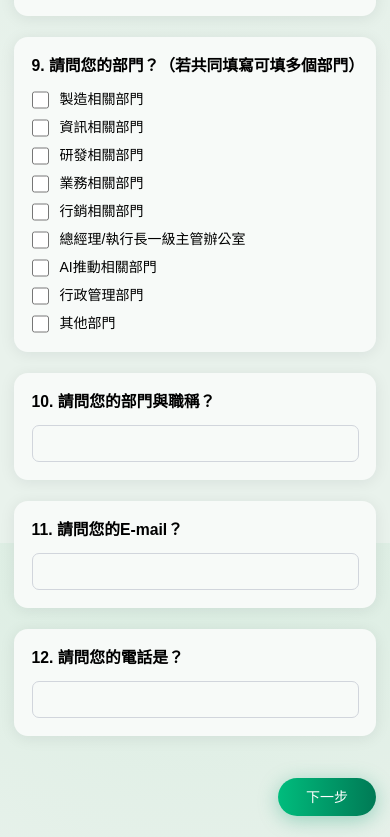
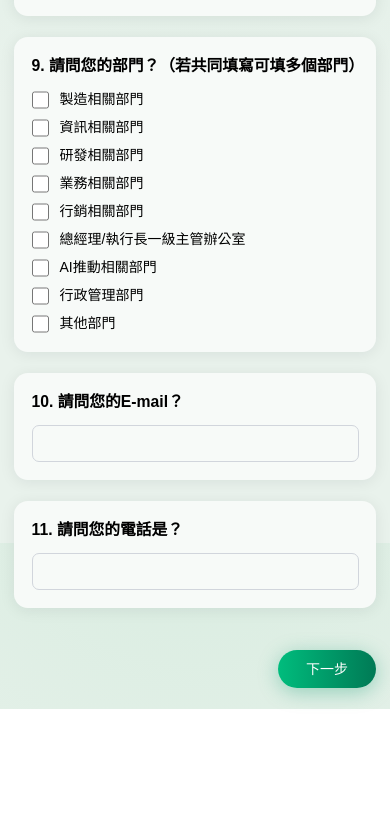
Before and after one commit to sharonyangg/ai-maturity-scale, a Next.js app: page /quiz/0 in a window 390 px wide. Shown: the part 1145-1982 px from the top of the page. After the commit the page ends 1854 px from the top, so only its background shows below. Built offline with nearby package versions, Linux system fonts and the light colour scheme.

Commit message:
Remove duplicate department/title question from company info page
Q10 ("部門與職稱") duplicated Q8 (職稱職級) and Q9 (部門), so it's
removed; the E-mail and phone questions renumber to 10 and 11.

```diff
--- a/src/components/quiz/CompanyInfoForm.tsx
+++ b/src/components/quiz/CompanyInfoForm.tsx
@@ -224,20 +224,7 @@ export function CompanyInfoForm({ showErrors = false }: { showErrors?: boolean }
 
       <div className={CARD_CLASS}>
         <label className="block">
-          <span className={labelClass}>10. 請問您的部門與職稱？</span>
-          <input
-            type="text"
-            value={companyInfo.departmentTitle ?? ""}
-            onChange={(e) => setCompanyField("departmentTitle", e.target.value)}
-            className={inputClass(Boolean(errors.departmentTitle))}
-          />
-        </label>
-        {errors.departmentTitle && <p className={ERROR_TEXT_CLASS}>{errors.departmentTitle}</p>}
-      </div>
-
-      <div className={CARD_CLASS}>
-        <label className="block">
-          <span className={labelClass}>11. 請問您的E-mail？</span>
+          <span className={labelClass}>10. 請問您的E-mail？</span>
           <input
             type="email"
             value={companyInfo.email ?? ""}
@@ -250,7 +237,7 @@ export function CompanyInfoForm({ showErrors = false }: { showErrors?: boolean }
 
       <div className={CARD_CLASS}>
         <label className="block">
-          <span className={labelClass}>12. 請問您的電話是？</span>
+          <span className={labelClass}>11. 請問您的電話是？</span>
           <input
             type="tel"
             value={companyInfo.phone ?? ""}
--- a/src/lib/export-docx.ts
+++ b/src/lib/export-docx.ts
@@ -469,7 +469,6 @@ function buildDocument(
     labelValueRow(COMPANY_FIELD_LABELS.respondentName, companyInfo.respondentName || "—"),
     labelValueRow(COMPANY_FIELD_LABELS.respondentLevel, companyInfo.respondentLevel || "—"),
     labelValueRow("填答部門", departmentText),
-    labelValueRow(COMPANY_FIELD_LABELS.departmentTitle, companyInfo.departmentTitle || "—"),
     labelValueRow(COMPANY_FIELD_LABELS.email, companyInfo.email || "—"),
     labelValueRow(COMPANY_FIELD_LABELS.phone, companyInfo.phone || "—"),
   ];
--- a/src/lib/quiz-store.tsx
+++ b/src/lib/quiz-store.tsx
@@ -95,7 +95,6 @@ export interface CompanyInfo {
   respondentLevel?: string;
   departments?: string[];
   departmentOther?: string;
-  departmentTitle?: string;
   email?: string;
   phone?: string;
 }
@@ -109,7 +108,6 @@ export const COMPANY_FIELD_LABELS: Record<Exclude<keyof CompanyInfo, "department
   employeeScale: "員工人數規模",
   respondentName: "姓名",
   respondentLevel: "職稱職級",
-  departmentTitle: "部門/職稱",
   email: "E-mail",
   phone: "電話",
 };
--- a/src/lib/validation.ts
+++ b/src/lib/validation.ts
@@ -29,8 +29,6 @@ export function validateCompanyInfo(info: CompanyInfo): CompanyInfoErrors {
   } else if (info.departments.includes(OTHER_DEPARTMENT) && !info.departmentOther?.trim()) {
     errors.departmentOther = "請填寫其他部門名稱";
   }
-
-  if (!info.departmentTitle?.trim()) errors.departmentTitle = "請填寫部門/職稱";
 
   if (!info.email?.trim()) errors.email = "請填寫 E-mail";
   else if (!EMAIL_RE.test(info.email.trim())) errors.email = "格式錯誤，請輸入正確的 E-mail";
```
